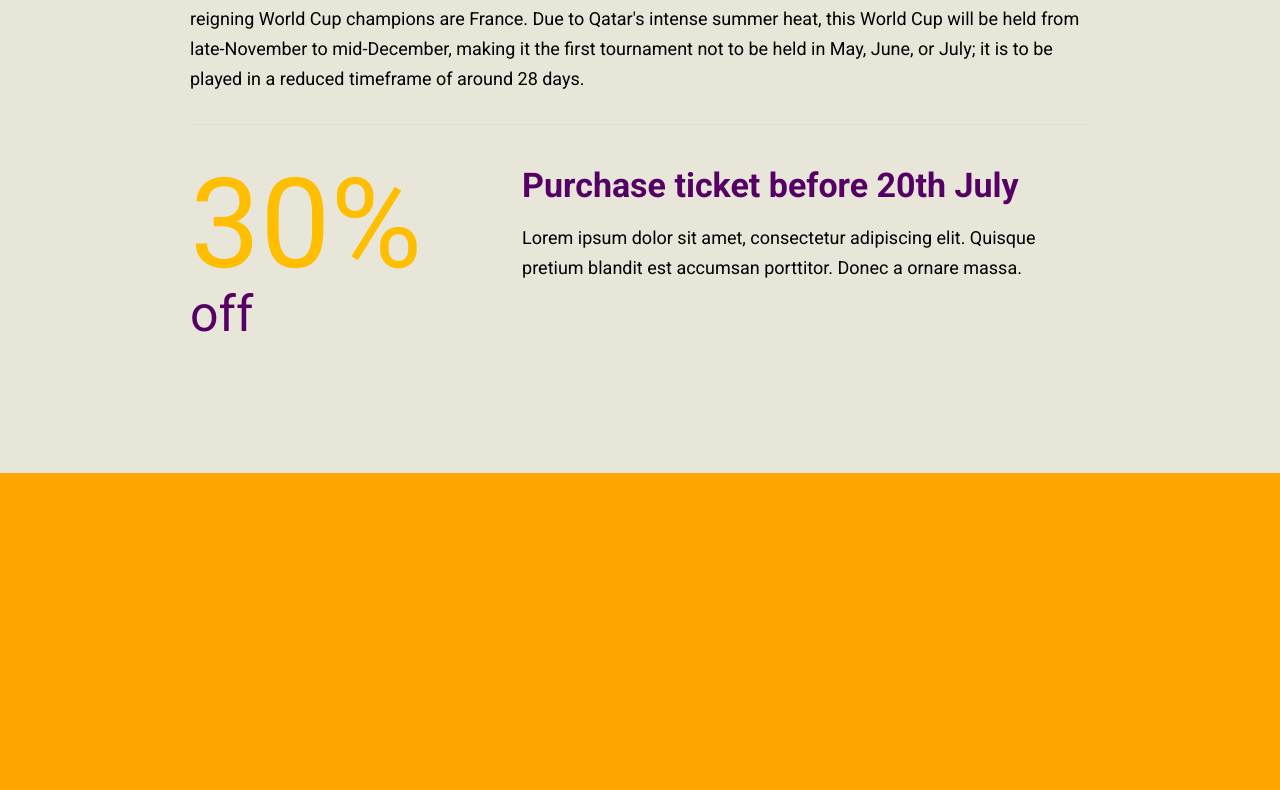
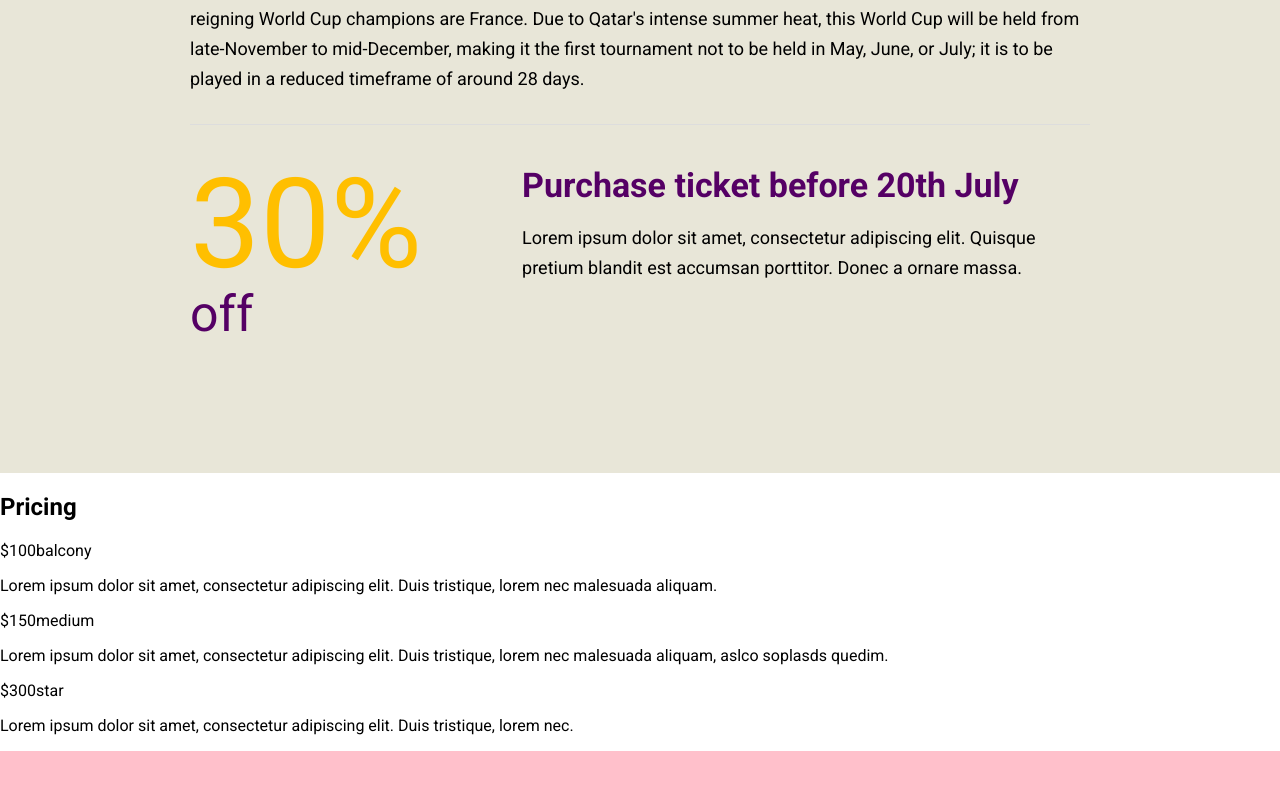
Before and after one commit to rennanmelo/world-cup-2022, a React (Create React App) app: page / in a window 1280 px wide. Shown: the part 1860-2650 px from the top of the page. Built offline with nearby package versions, Linux system fonts and the light colour scheme.

Commit message:
Created static Pricing component

```diff
--- a/src/App.js
+++ b/src/App.js
@@ -4,6 +4,7 @@ import Footer from "./components/Footer";
 import Featured from "./components/Featured";
 import EventInfo from "./components/EventInfo";
 import Highlights from "./components/Highlights";
+import Pricing from "./components/Pricing";
 
 const App = () => {
   return (
@@ -18,10 +19,9 @@ const App = () => {
       <>
         <Highlights />
       </>
-      <div
-        id="pricing"
-        style={{ backgroundColor: "orange", height: "500px" }}
-      ></div>
+      <>
+        <Pricing />
+      </>
       <div
         id="location"
         style={{ backgroundColor: "pink", height: "500px" }}
--- /dev/null
+++ b/src/components/Pricing/index.js
@@ -0,0 +1,36 @@
+import React from "react";
+import "./index.css";
+
+const Pricing = () => {
+  return (
+    <div className="pricing">
+      <h2 className="pricing__title">Pricing</h2>
+      <div className="pricing__item">
+        <span className="pricing__value">$100</span>
+        <span className="pricing__package">balcony</span>
+        <p className="pricing__description">
+          Lorem ipsum dolor sit amet, consectetur adipiscing elit. Duis
+          tristique, lorem nec malesuada aliquam.
+        </p>
+      </div>
+      <div className="pricing__item">
+        <span className="pricing__value">$150</span>
+        <span className="pricing__package">medium</span>
+        <p className="pricing__description">
+          Lorem ipsum dolor sit amet, consectetur adipiscing elit. Duis
+          tristique, lorem nec malesuada aliquam, aslco soplasds quedim.
+        </p>
+      </div>
+      <div className="pricing__item">
+        <span className="pricing__value">$300</span>
+        <span className="pricing__package">star</span>
+        <p className="pricing__description">
+          Lorem ipsum dolor sit amet, consectetur adipiscing elit. Duis
+          tristique, lorem nec.
+        </p>
+      </div>
+    </div>
+  );
+};
+
+export default Pricing;
```
Also changed, not shown: src/components/Pricing/index.css (added).
